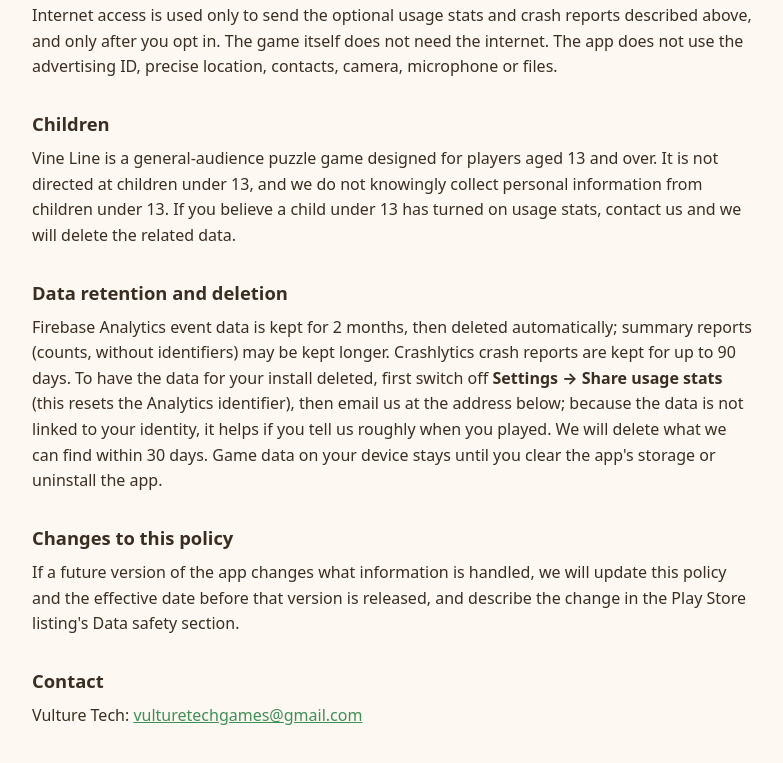
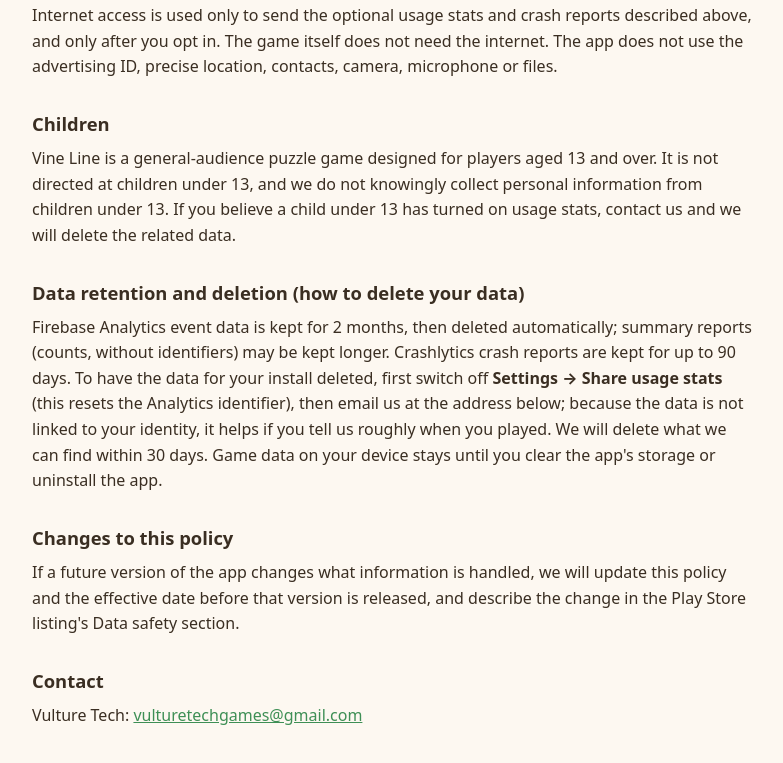
Before and after one commit to HasanGilani/vine-line-privacy, a plain HTML site: page index.html in a window 1280 px wide. Shown: the part 2046-2809 px from the top of the page, without its empty margins (248-1031 px from the left). Drawn offline with Linux system fonts and the light colour scheme.

Commit message:
Add data deletion anchor
Co-Authored-By: Claude Opus 5.5 <noreply@anthropic.com>

```diff
--- a/index.html
+++ b/index.html
@@ -55,7 +55,7 @@
   <h2>Children</h2>
   <p>Vine Line is a general-audience puzzle game designed for players aged 13 and over. It is not directed at children under 13, and we do not knowingly collect personal information from children under 13. If you believe a child under 13 has turned on usage stats, contact us and we will delete the related data.</p>
 
-  <h2>Data retention and deletion</h2>
+  <h2 id="data-deletion">Data retention and deletion (how to delete your data)</h2>
   <p>Firebase Analytics event data is kept for 2 months, then deleted automatically; summary reports (counts, without identifiers) may be kept longer. Crashlytics crash reports are kept for up to 90 days. To have the data for your install deleted, first switch off <b>Settings → Share usage stats</b> (this resets the Analytics identifier), then email us at the address below; because the data is not linked to your identity, it helps if you tell us roughly when you played. We will delete what we can find within 30 days. Game data on your device stays until you clear the app's storage or uninstall the app.</p>
 
   <h2>Changes to this policy</h2>
```
